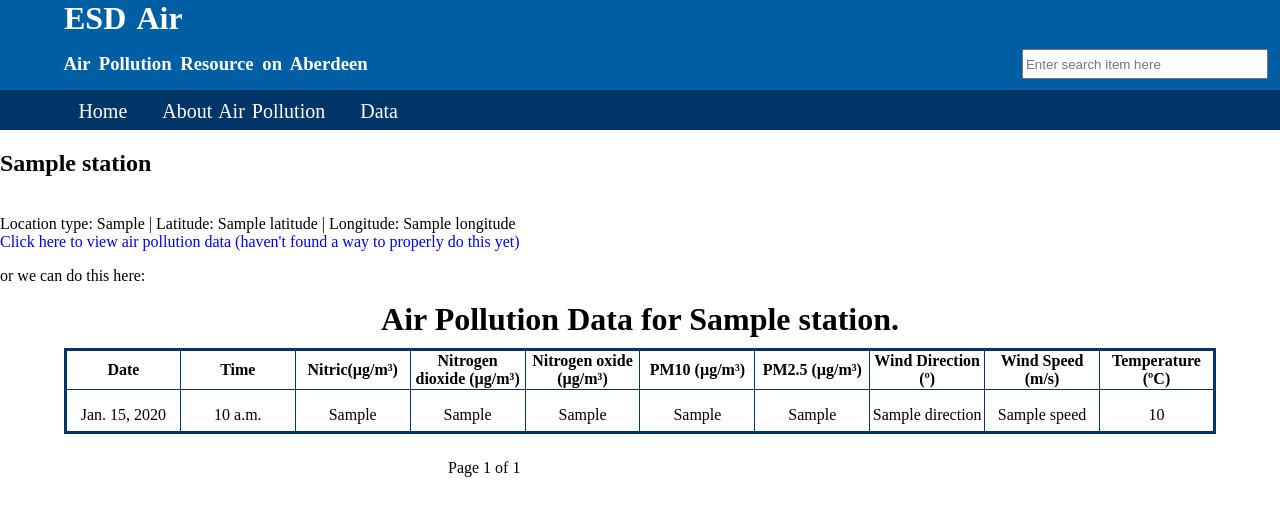
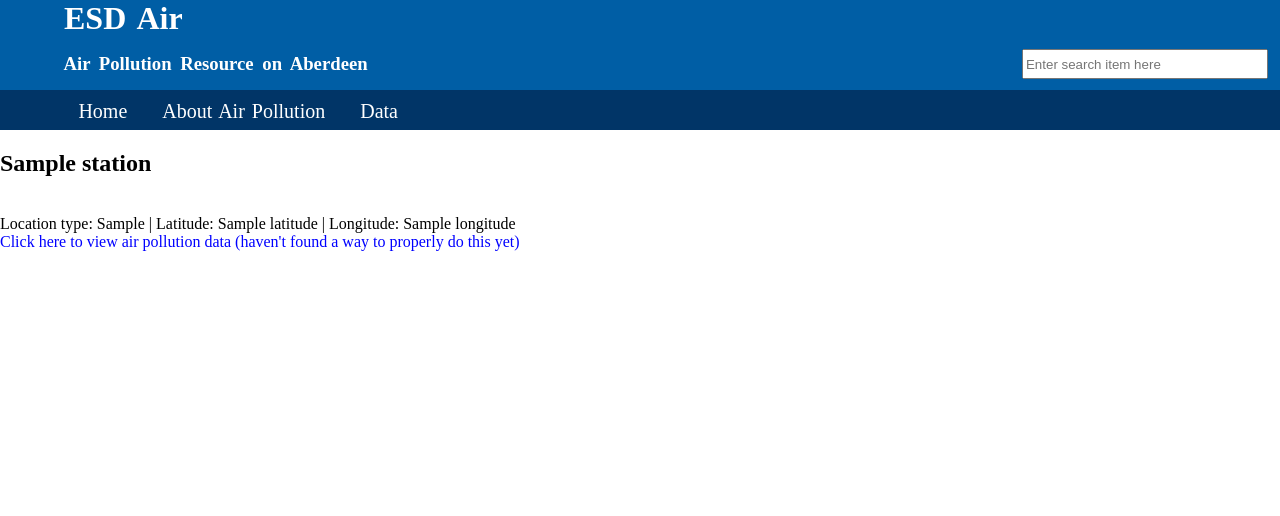
Before and after one commit to nutcracker22/group_assessment_esd, a Django app: template station_app/templates/station_app/details.html in a window 1280 px wide. Shown: the top 516 px of the page. Run offline with Django 3.2, Linux system fonts and the light colour scheme; the template is opened without the code that fills it: most values are stand-ins (such as "Sample title", 1, 10 or a date in 2020).

Commit message:
removed paginator from station details page, added session usage to station details page

```diff
--- a/station_app/templates/station_app/details.html
+++ b/station_app/templates/station_app/details.html
@@ -6,62 +6,5 @@
 Location type: {{ station.site_type }} | Latitude: {{ station.latitude }} | Longitude: {{ station.longitude }}
 <br>
 <a href="/data">Click here to view air pollution data (haven't found a way to properly do this yet)</a>
-<p>or we can do this here:</p>
 
-<div>
-    <div class="data-table-heading">
-        <h1>Air Pollution Data for {{ station.site_name }}.</h1>
-    </div>
-    <div class="data-table">
-        <table>
-            <tr>
-                <th>Date</th>
-                <th>Time</th>
-                <th>Nitric(µg/m³)</th>
-                <th>Nitrogen dioxide (µg/m³)</th>
-                <th>Nitrogen oxide (µg/m³)</th>
-                <th>PM10 (µg/m³)</th>
-                <th>PM2.5 (µg/m³)</th>
-                <th>Wind Direction (º)</th>
-                <th>Wind Speed (m/s)</th>
-                <th>Temperature (ºC)</th>
-            </tr>
-            {% for row in page_obj %}
-            <tr>
-                <td>{{ row.date.date }}</td>
-                <td>{{ row.time.time }}</td>
-                <td>{{ row.nitric_oxide }}</td>
-                <td>{{ row.nitrogen_dioxide }}</td>
-                <td>{{ row.nitrogen_oxides }}</td>
-                <td>{{ row.pm10 }}</td>
-                <td>{{ row.pm2point5 }}</td>
-                <td>{{ row.wind_direction.direction }}</td>
-                <td>{{ row.wind_speed.speed }}</td>
-                <td>{{ row.temperature.temp }}</td>
-
-            </tr>
-            {% endfor %}
-        </table>
-    </div>
-</div>
-
-<div class="pagination">
-    <span class="step-links">
-        {% if page_obj.has_previous %}
-        <a href="?page=1">&laquo; First page</a>
-        <span>|</span>
-        <a href="?page={{ page_obj.previous_page_number }}">Previous page</a>
-        {% endif %}
-
-        <span class="current">
-            Page {{ page_obj.number }} of {{ page_obj.paginator.num_pages }}
-        </span>
-
-        {% if page_obj.has_next %}
-        <a href="?page={{ page_obj.next_page_number }}">Next page</a>
-        <span>|</span>
-        <a href="?page={{ page_obj.paginator.num_pages }}">Last page &raquo;</a>
-        {% endif %}
-    </span>
-</div>
 {% endblock %}
```
Also changed, not shown: station_app/views.py (+3 -5 lines), db.sqlite3.
